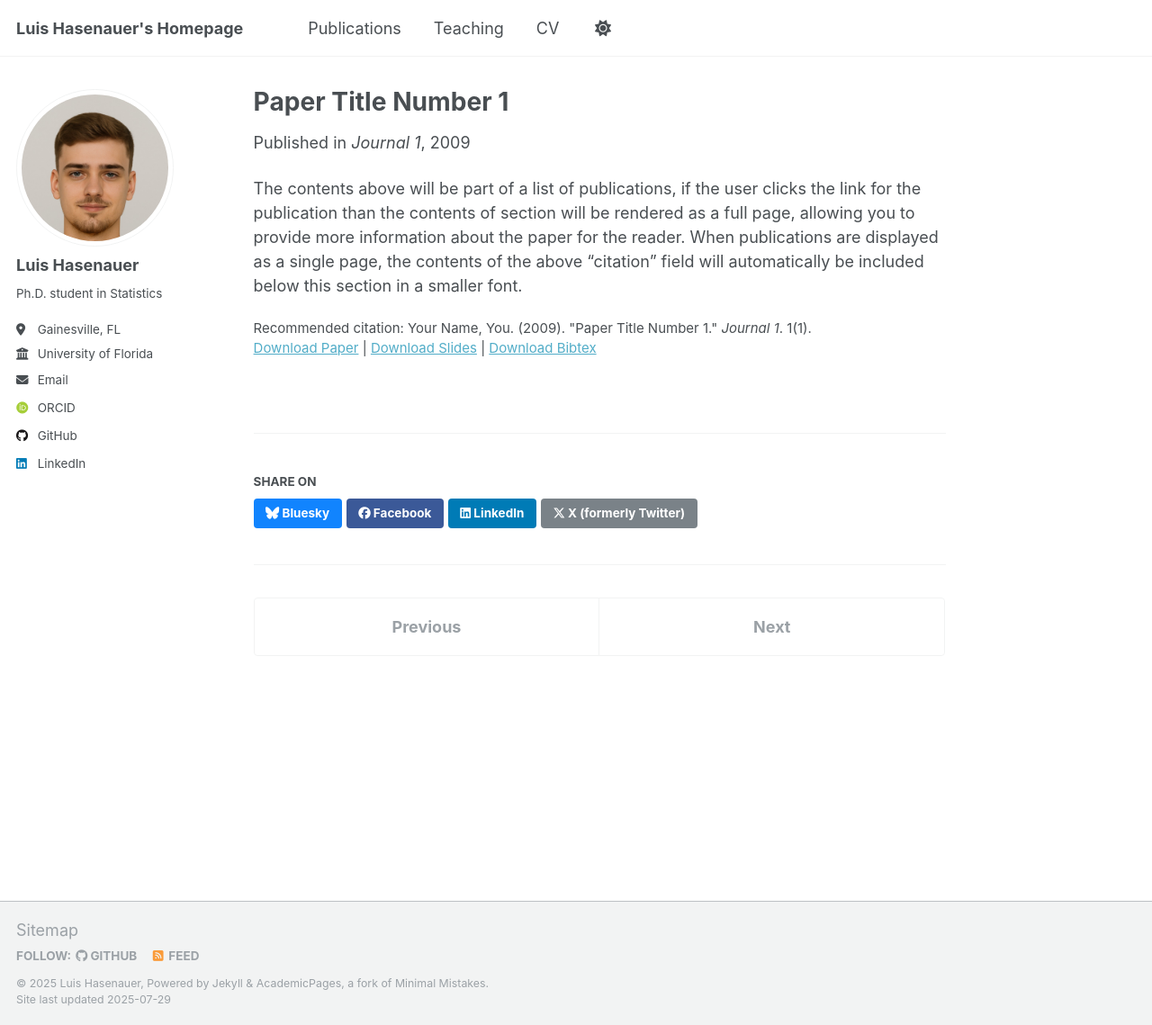
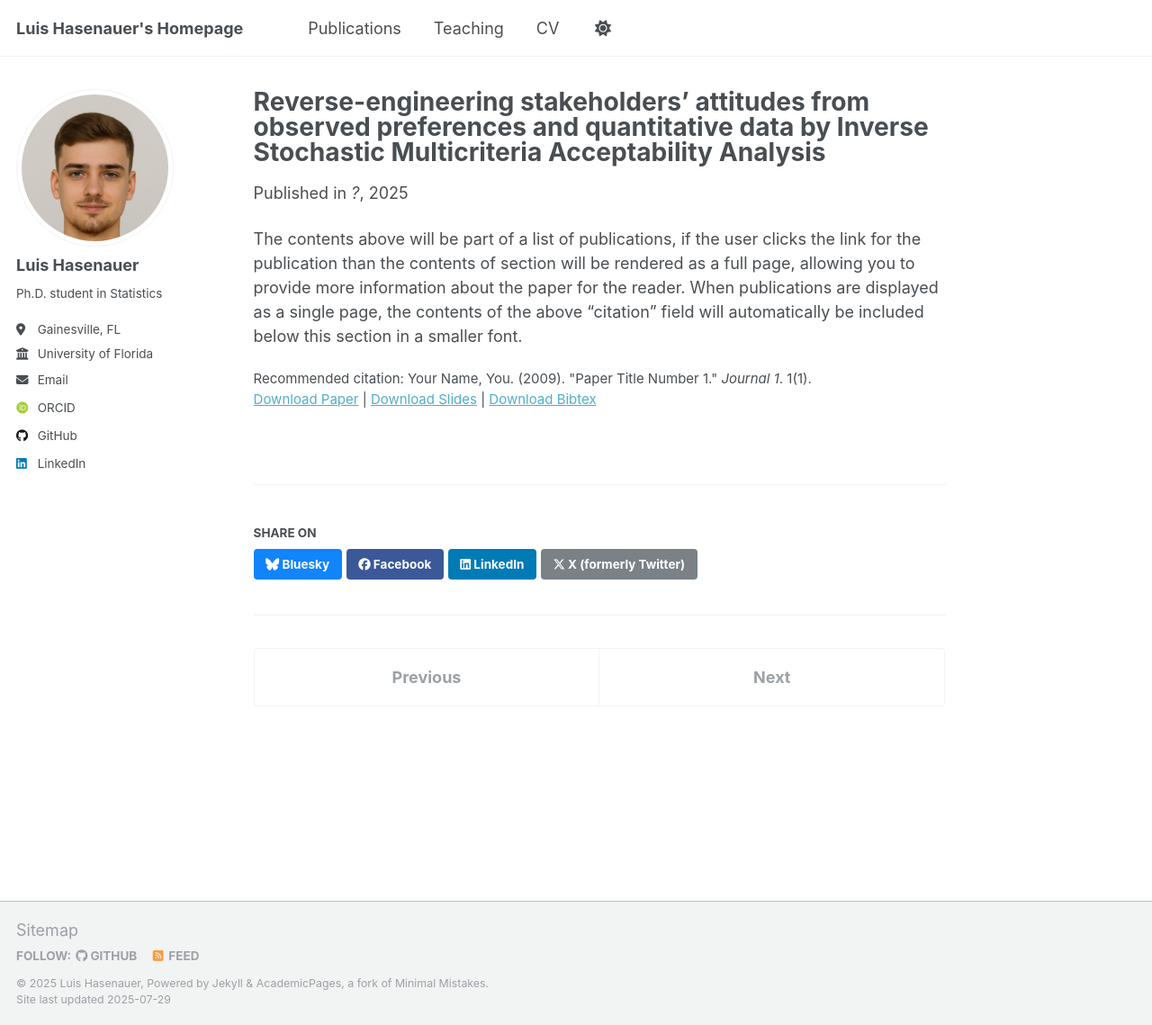
Before and after one commit to LuisHasenauer/LuisHasenauer.github.io, a Jekyll site: the page built from _publications/2009-10-01-paper-title-number-1.md, in a window 1280 px wide and 1139 px high. Shown: the whole window at 90% size. Built offline with Jekyll 4.4.1, drawn with Linux system fonts in a browser that asks for light colours; some web fonts are replaced; a script that is not in the unit is left out.

Commit message:
Update 2009-10-01-paper-title-number-1.md

```diff
--- a/_publications/2009-10-01-paper-title-number-1.md
+++ b/_publications/2009-10-01-paper-title-number-1.md
@@ -1,11 +1,11 @@
 ---
-title: "Paper Title Number 1"
+title: "Reverse-engineering stakeholders’ attitudes from observed preferences and quantitative data by Inverse Stochastic Multicriteria Acceptability Analysis"
 collection: publications
 category: manuscripts
 permalink: /publication/2009-10-01-paper-title-number-1
 excerpt: 'This paper is about the number 1. The number 2 is left for future work.'
-date: 2009-10-01
-venue: 'Journal 1'
+date: 2025-01-01
+venue: '?'
 slidesurl: 'http://academicpages.github.io/files/slides1.pdf'
 paperurl: 'http://academicpages.github.io/files/paper1.pdf'
 bibtexurl: 'http://academicpages.github.io/files/bibtex1.bib'
```
